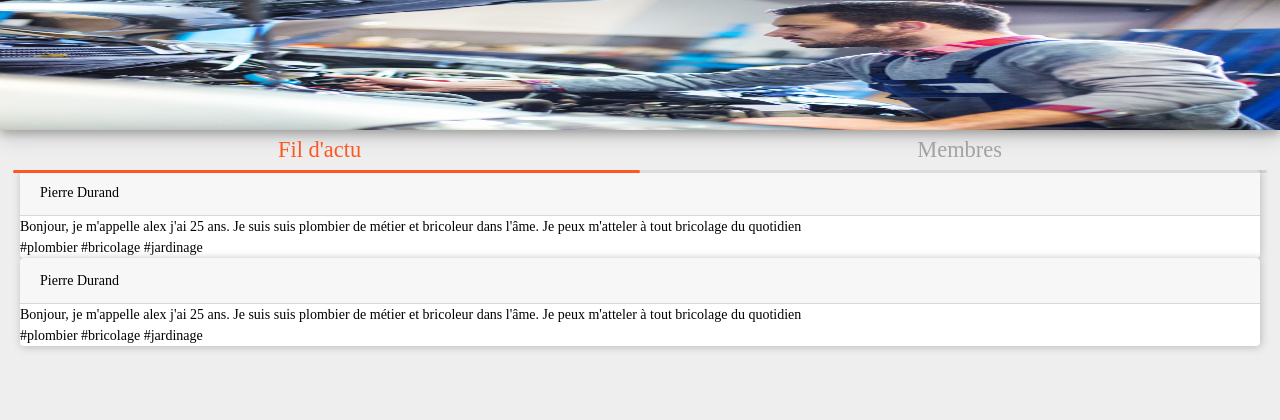
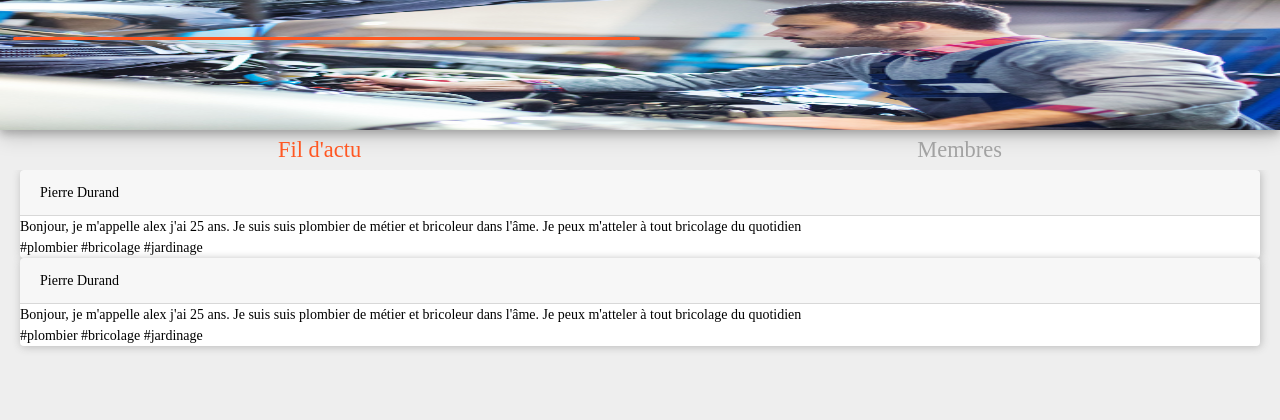
Before and after one commit to SalihEfficom/Takk, a PHP site: page /Pages/fil_actu.html in a window 1280 px wide; the page is wider, and only the part inside the window is pictured. Shown: the top 420 px of that part. Run offline with PHP 8.4, Linux system fonts and the light colour scheme.

Commit message:
fix scrollbar

```diff
--- a/Content/sass/_swiper.scss
+++ b/Content/sass/_swiper.scss
@@ -11,9 +11,9 @@
 }
 
 .swiper-container-horizontal > .swiper-scrollbar {
-  position: absolute;
+  position: fixed;
   left: 1%;
-  bottom: 3px;
+  top: 37px;
   z-index: 50;
   height: 5px;
   width: 98%;
--- a/Content/site.scss
+++ b/Content/site.scss
@@ -92,13 +92,14 @@
 
 
 .swiper-container-horizontal > .swiper-scrollbar {
-  position: absolute;
+  position: fixed !important;
   left: 1%;
-  top: 0px;
+  top: 37px;
   z-index: 50;
   height: 3px !important;
   width: 98%;
   border-radius: 135px;
+  box-shadow: 0px 0px 12px 0px #b3b3b3;
 }
 
 
--- a/Script/script.js
+++ b/Script/script.js
@@ -8,8 +8,8 @@
         watchState: true,
         replaceState: true,
     },
+});
 
-});
 
 // swiper.on('init', function () {
 //     if(swiper.activeIndex == 0){
--- a/index.php
+++ b/index.php
@@ -16,8 +16,8 @@
 </head>
 
 <body>
-    <form action="php/pdo/disconnect.php" method="post">
-        <input type="submit" value="Se deconnecter">
-    </form>
+<!--    <form action="php/pdo/disconnect.php" method="post">-->
+<!--        <input type="submit" value="Se deconnecter">-->
+<!--    </form>-->
 </body>
 </html>
--- a/php/pdo/dbconfig.php
+++ b/php/pdo/dbconfig.php
@@ -1,4 +1,4 @@
-<?php
+s<?php
 function connection(){
     $servername = "localhost";
     $username = "root";
```
Also changed, not shown: Pages/communaute.php (+4 -4 lines), Content/site.css, 1 other file.
